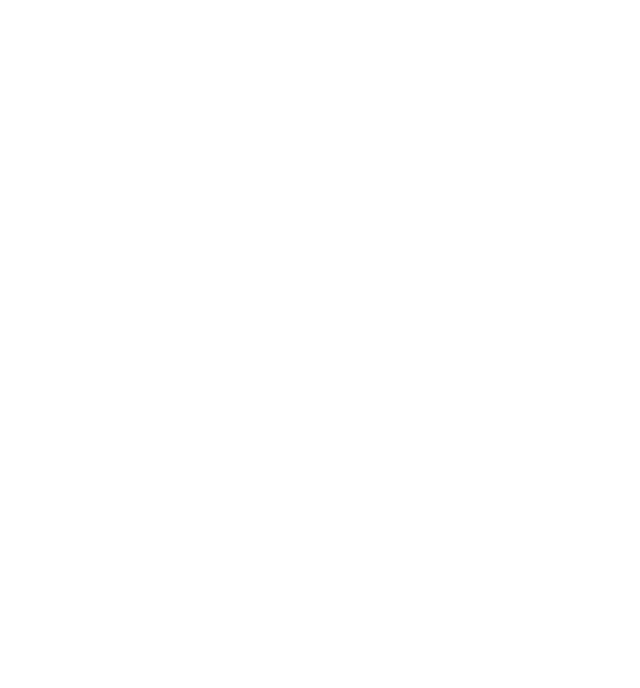
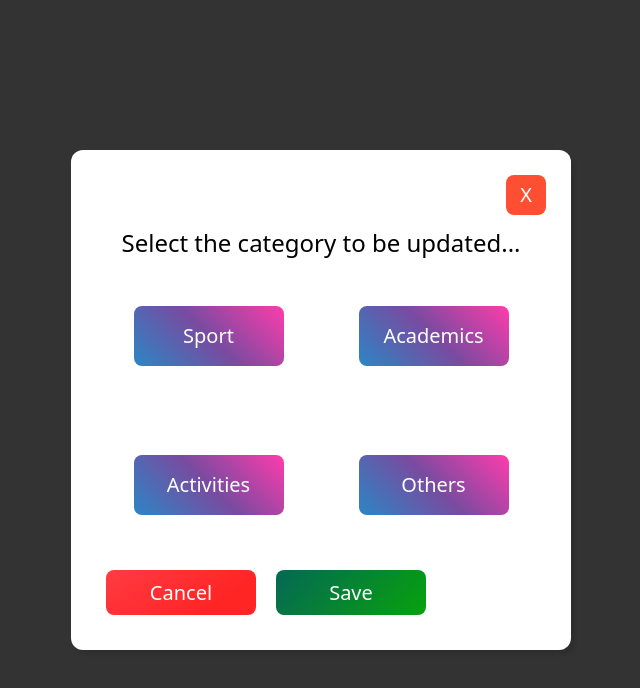
Before and after one commit to Praneeth-22/Interact-React-Impact, a React (Create React App) app: page /home in a window 1280 px wide. Shown: the top 688 px of the page, without its empty margins (319-959 px from the left). Built offline with nearby package versions, Linux system fonts and the light colour scheme.

Commit message:
updated the category

```diff
--- a/src/App.js
+++ b/src/App.js
@@ -1,11 +1,9 @@
 import './App.css';
 import { BrowserRouter as Router, Routes, Route } from "react-router-dom";
 import Login from './Components/LoginFeature/Login';
-import Home from './Components/Home';
-// import Login from "./Components/LoginFeature/Login";
 import MainPage from "./Components/MainPage";
 import SignUp from "./Components/LoginFeature/SignUp";
-
+import Category from "./Components/Caterogy";
 function App() {
   return (
     <div className="App">
@@ -14,6 +12,7 @@
           <Route exact path="/" element={<Login />} />
           <Route path="/home" element={<MainPage />} />
           <Route path="/sign-up" element={<SignUp />} />
+          <Route path="/category" element={<Category />} />
           <Route exact path="/login" element={<Login />}></Route>
         </Routes>
       </Router>
--- a/src/Components/Caterogy.js
+++ b/src/Components/Caterogy.js
@@ -0,0 +1,151 @@
+import React from "react";
+import styled from "styled-components";
+import { useNavigate } from "react-router-dom";
+import { useState } from "react";
+import { Button } from "react-bootstrap";
+
+function Caterogy({ setOpenModel }) {
+  const navigate = useNavigate();
+  const routeHome = (e) => {
+    e.preventDefault();
+    if (e.target.style.backgroundColor === "green") {
+      e.target.style.backgroundColor = "cornflowerblue";
+    } else {
+      e.target.style.backgroundColor = "green";
+    }
+  };
+  return (
+    <CaterogyContainer>
+      <Elements>
+        <div className="titleCloseBtn">
+          <button
+            onClick={() => {
+              setOpenModel(false);
+            }}
+          >
+            X
+          </button>
+        </div>
+        <div className="title">Select the category to be updated...</div>
+        <div className="body">
+          {/* <Checkbox  defaultChecked /> */}
+          <button onClick={routeHome}>Sport</button>
+          <button onClick={routeHome}>Academics</button>
+          <button onClick={routeHome}>Activities</button>
+          <button onClick={routeHome}>Others</button>
+        </div>
+        <div className="footer">
+          <button
+            id="cancelBtn"
+            onClick={() => {
+              setOpenModel(false);
+            }}
+          >
+            Cancel
+          </button>
+          <button
+            id="saveBtn"
+            onClick={() => {
+              setOpenModel(false);
+            }}
+          >
+            Save
+          </button>
+        </div>
+      </Elements>
+    </CaterogyContainer>
+  );
+}
+const CaterogyContainer = styled.div`
+  display: grid;
+  place-items: center;
+  width: 100vw;
+  height: 100vh;
+  position: fixed;
+  top: 0;
+  left: 0;
+  right: 0;
+  bottom: 0;
+  z-index: 999999;
+  color: black;
+  background-color: rgba(0, 0, 0, 0.8);
+`;
+const Elements = styled.div`
+  width: 500px;
+  height: 500px;
+  border-radius: 12px;
+  background-color: white;
+  box-shadow: rgba(0, 0, 0, 0.35) 0px 5px 15px;
+  display: flex;
+  flex-direction: column;
+  padding: 25px;
+  box-shadow: 5px 5px 5px rgba(0, 0, 0, 0.12);
+  .titleCloseBtn {
+    display: flex;
+    justify-content: flex-end;
+  }
+  .titleCloseBtn button {
+    width: 40px;
+    height: 40px;
+    border: none;
+    background-color: #ff4f33;
+    color: white;
+    border-radius: 8px;
+    font-size: 20px;
+    cursor: pointer;
+  }
+  .title {
+    display: inline-block;
+    text-align: center;
+    margin-top: 10px;
+    font-size: 1.5rem;
+  }
+  .body {
+    flex: 50%;
+    display: flex;
+    justify-content: space-around;
+    flex-wrap: wrap;
+    align-items: center;
+    font-size: 1.7rem;
+    text-align: center;
+  }
+  .body button {
+    width: 150px;
+    height: 60px;
+    margin: 10px;
+    border: none;
+    background-color: cornflowerblue;
+    color: white;
+    border-radius: 8px;
+    font-size: 20px;
+    cursor: pointer;
+    background-color: #ff3cac;
+    background-image: linear-gradient(
+      225deg,
+      #ff3cac 0%,
+      #784ba0 50%,
+      #2b86c5 100%
+    );
+  }
+  .footer button {
+    width: 150px;
+    height: 45px;
+    margin: 10px;
+    border: none;
+    background-color: cornflowerblue;
+    color: white;
+    border-radius: 8px;
+    font-size: 20px;
+    cursor: pointer;
+  }
+  #cancelBtn {
+    background-color: #ff3b43;
+    background-image: linear-gradient(147deg, #ff3b43 0%, #ff2525 74%);
+  }
+  #saveBtn {
+    background-color: #056855;
+    background-image: linear-gradient(132deg, #056855 0%, #07a20c 100%);
+  }
+`;
+
+export default Caterogy;
--- a/src/Components/MainPage.js
+++ b/src/Components/MainPage.js
@@ -8,7 +8,7 @@
   const [openModel, setOpenModel] = useState(false);
   return (
     <Container>
-
+    <Caterogy setOpenModel={setOpenModel} />
     </Container>
   );
 }
```
Also changed, not shown: src/Components/Category.js (deleted, +0 -11 lines).
